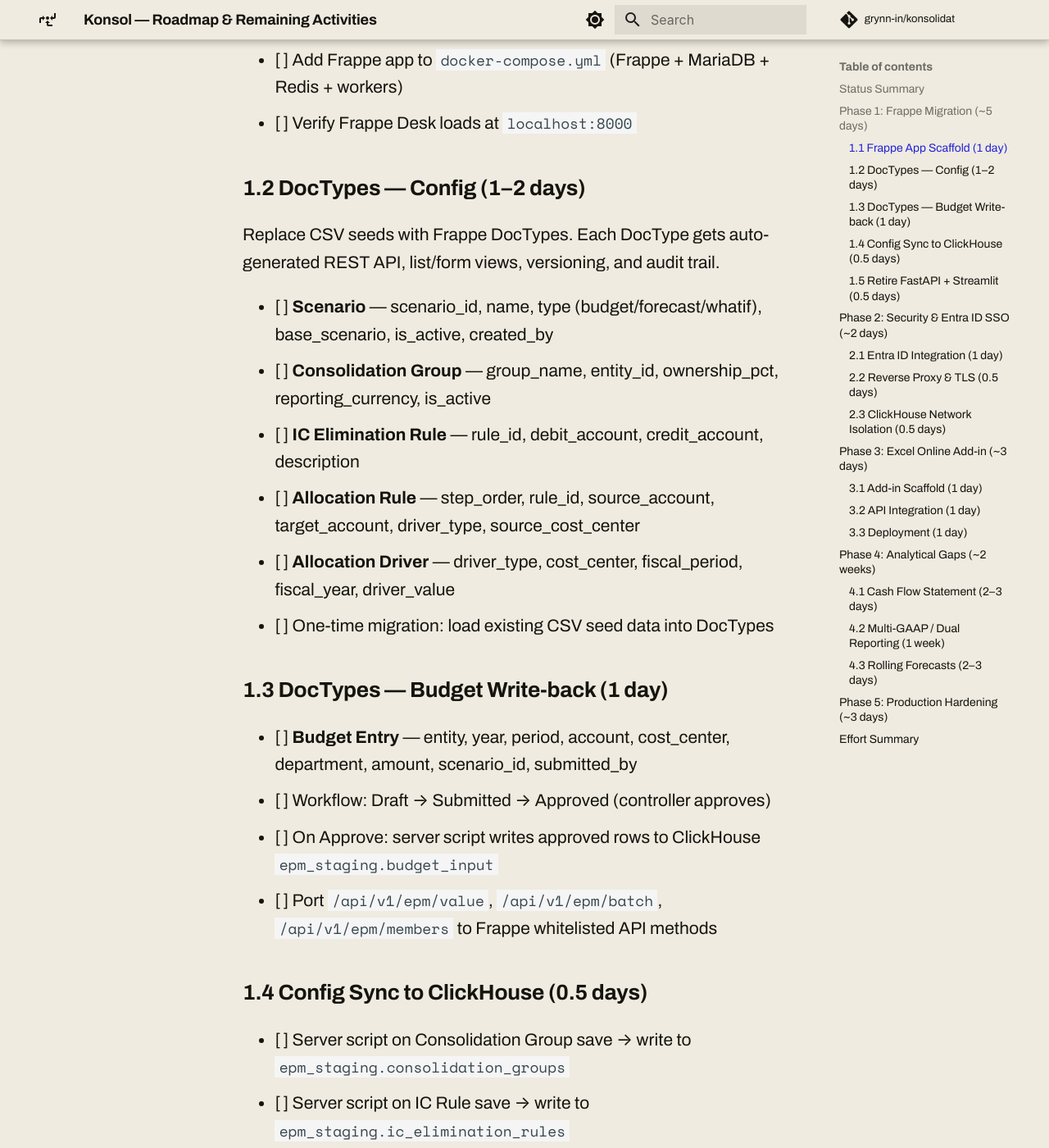
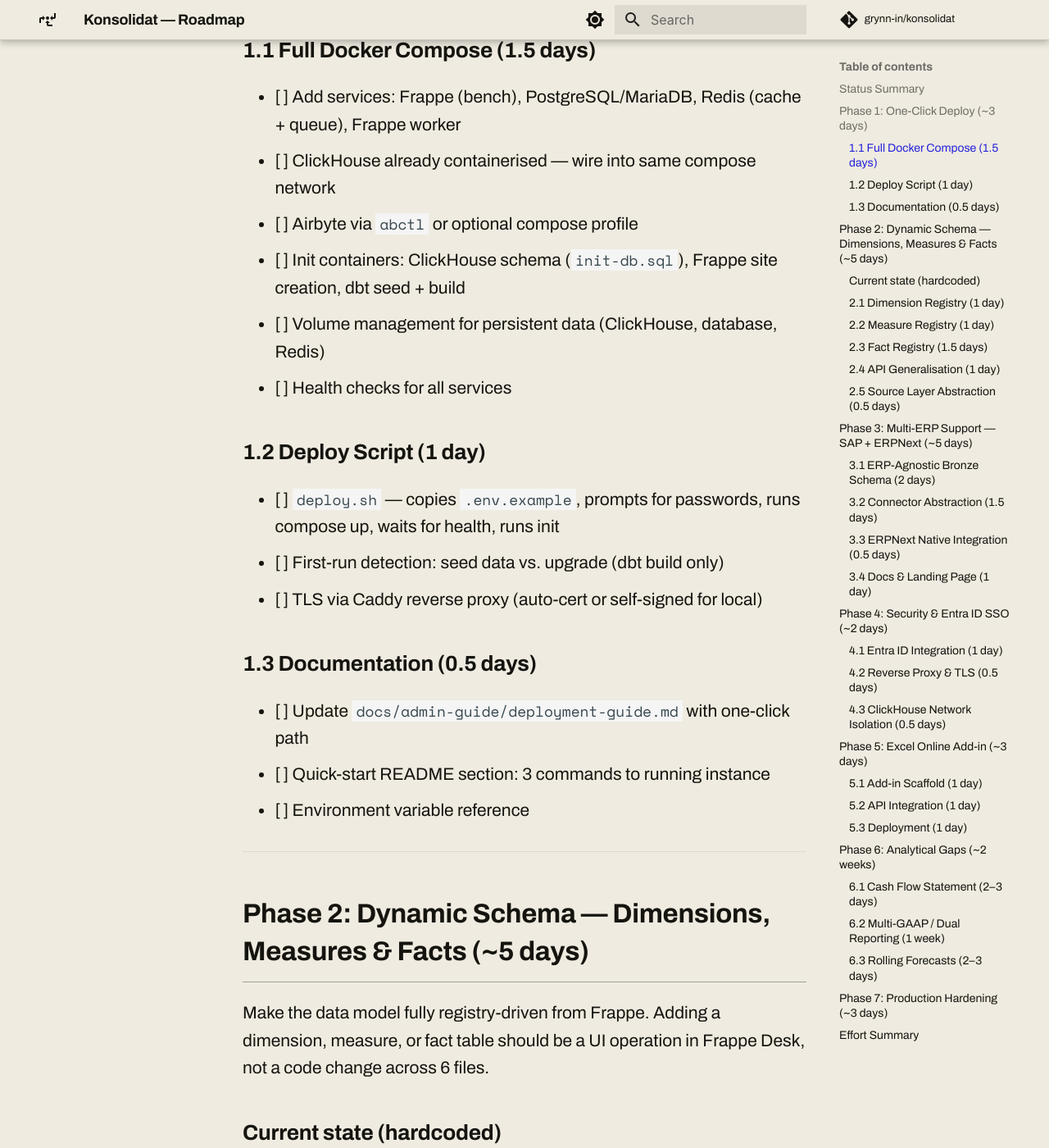
Before and after one commit to grynn-in/konsolidat, an MkDocs documentation site: the page built from docs/roadmap.md, in a window 1280 px wide and 1400 px high, scrolled down 1660 px. Shown: the whole window at 82% size. Built offline with MkDocs 1.6.1 and Material for MkDocs 9.7.7, drawn with Linux system fonts in a browser that asks for light colours; comment, search, counter and statistics services are not loaded; some of the changed text lies outside the part shown.

Commit message:
docs: rewrite roadmap with dynamic schema, multi-ERP, and one-click deploy phases
Add 1-slide marketing blurb (PPTX) and generator script. Roadmap now
reflects current state (Phase 1 done) and 7 forward phases: one-click
deploy, dynamic dimensions/measures/facts, SAP+ERPNext support, SSO,
Excel Online, analytical gaps, production hardening.

Co-Authored-By: Claude Opus 4.6 <noreply@anthropic.com>

```diff
--- a/docs/roadmap.md
+++ b/docs/roadmap.md
@@ -1,166 +1,240 @@
-# Konsol — Roadmap & Remaining Activities
+# Konsolidat — Roadmap
 
-*Last updated: 2026-06-07*
+*Last updated: 2026-06-09*
 
 ## Status Summary
 
 | Area | Status |
 |---|---|
-| Data pipeline (Bronze → Silver → Gold) | **Done** — 37 dbt models, 21 tests |
-| Consolidation (FX, IC elim, CTA, NCI) | **Done** — IFRS/GAAP compliant, tested |
-| Allocations (multi-step cascade) | **Done** — 3-step with driver support |
-| Budget write-back (FastAPI) | **Done** — 11 endpoints, staging tables |
+| Data pipeline (Bronze → Silver → Gold) | **Done** — 44 dbt models, 26 tests |
+| Consolidation (FX, IC elimination, CTA, NCI) | **Done** — IFRS/GAAP compliant |
+| Hierarchy, equity method, acquisition/disposal | **Done** — PRD-8 through PRD-22 |
+| Allocations (multi-step cascade, reciprocal, tiered) | **Done** — dynamic N-step engine |
+| Budget write-back | **Done** — EPMSAVE() from Excel + Frappe API |
 | Scenario management | **Done** — budget/forecast/whatif via API |
 | Variance analysis | **Done** — actual vs budget with favorable logic |
-| Excel integration (desktop ODBC) | **Done** — Cube SQL + VBA macros |
-| Admin UI (Streamlit) | **Done** — 4 pages |
-| Orchestration (Dagster) | **Done** — Airbyte + dbt asset graph |
-| Security / auth / RBAC | **Not started** |
-| Frappe migration | **Not started** |
-| Excel Online Add-in | **Not started** |
+| Excel VBA integration | **Done** — =EPM() + 5 functions, ODBC + REST |
+| Frappe app (konsol) | **Done** — DocTypes, ClickHouse sync, background jobs |
+| Docs site (MkDocs Material) | **Done** — konsolid.at, 31+ pages |
+| Custom domain | **Done** — konsolid.at on GitHub Pages |
+| FastAPI / Streamlit / Dagster | **Retired** — replaced by Frappe konsol app |
+| One-click deploy | **Not started** |
+| Multi-ERP (SAP, ERPNext) | **Not started** |
+| Dynamic dimensions | **Not started** |
+| Security / Entra ID SSO | **Not started** |
+| Excel Online Add-in (Office.js) | **Blocked** — admin-managed sideloading policy |
 | Cash flow statement | **Not started** |
 | Multi-GAAP | **Not started** |
 | Rolling forecasts | **Not started** |
 
 ---
 
-## Phase 1: Frappe Migration (~5 days)
+## Phase 1: One-Click Deploy (~3 days)
 
-Replace FastAPI + Streamlit + CSV seeds with Frappe. This closes the auth, workflow, audit, and web UI gaps in one move.
+Full docker-compose stack + single deploy script. Goal: `git clone && ./deploy.sh` gets a working instance.
 
-### 1.1 Frappe App Scaffold (1 day)
+### 1.1 Full Docker Compose (1.5 days)
 
-- [ ] `bench init konsolidat-bench`
-- [ ] `bench new-app konsol`
-- [ ] Add ClickHouse connection module (`clickhouse-connect`)
-- [ ] Add Frappe app to `docker-compose.yml` (Frappe + MariaDB + Redis + workers)
-- [ ] Verify Frappe Desk loads at `localhost:8000`
+- [ ] Add services: Frappe (bench), PostgreSQL/MariaDB, Redis (cache + queue), Frappe worker
+- [ ] ClickHouse already containerised — wire into same compose network
+- [ ] Airbyte via `abctl` or optional compose profile
+- [ ] Init containers: ClickHouse schema (`init-db.sql`), Frappe site creation, dbt seed + build
+- [ ] Volume management for persistent data (ClickHouse, database, Redis)
+- [ ] Health checks for all services
 
-### 1.2 DocTypes — Config (1–2 days)
+### 1.2 Deploy Script (1 day)
 
-Replace CSV seeds with Frappe DocTypes. Each DocType gets auto-generated REST API, list/form views, versioning, and audit trail.
+- [ ] `deploy.sh` — copies `.env.example`, prompts for passwords, runs compose up, waits for health, runs init
+- [ ] First-run detection: seed data vs. upgrade (dbt build only)
+- [ ] TLS via Caddy reverse proxy (auto-cert or self-signed for local)
 
-- [ ] **Scenario** — scenario_id, name, type (budget/forecast/whatif), base_scenario, is_active, created_by
-- [ ] **Consolidation Group** — group_name, entity_id, ownership_pct, reporting_currency, is_active
-- [ ] **IC Elimination Rule** — rule_id, debit_account, credit_account, description
-- [ ] **Allocation Rule** — step_order, rule_id, source_account, target_account, driver_type, source_cost_center
-- [ ] **Allocation Driver** — driver_type, cost_center, fiscal_period, fiscal_year, driver_value
-- [ ] One-time migration: load existing CSV seed data into DocTypes
+### 1.3 Documentation (0.5 days)
 
-### 1.3 DocTypes — Budget Write-back (1 day)
-
-- [ ] **Budget Entry** — entity, year, period, account, cost_center, department, amount, scenario_id, submitted_by
-- [ ] Workflow: Draft → Submitted → Approved (controller approves)
-- [ ] On Approve: server script writes approved rows to ClickHouse `epm_staging.budget_input`
-- [ ] Port `/api/v1/epm/value`, `/api/v1/epm/batch`, `/api/v1/epm/members` to Frappe whitelisted API methods
-
-### 1.4 Config Sync to ClickHouse (0.5 days)
-
-- [ ] Server script on Consolidation Group save → write to `epm_staging.consolidation_groups`
-- [ ] Server script on IC Rule save → write to `epm_staging.ic_elimination_rules`
-- [ ] Server script on Allocation Rule/Driver save → write to `epm_staging.allocation_rules` / `allocation_drivers`
-- [ ] Trigger Dagster dbt rebuild after config change (webhook or Dagster sensor)
-
-### 1.5 Retire FastAPI + Streamlit (0.5 days)
-
-- [ ] Remove `api/` directory
-- [ ] Remove `streamlit/` directory
-- [ ] Remove FastAPI and Streamlit from `docker-compose.yml`
-- [ ] Update `Makefile` targets
-- [ ] Update `README.md`
+- [ ] Update `docs/admin-guide/deployment-guide.md` with one-click path
+- [ ] Quick-start README section: 3 commands to running instance
+- [ ] Environment variable reference
 
 ---
 
-## Phase 2: Security & Entra ID SSO (~2 days)
+## Phase 2: Dynamic Schema — Dimensions, Measures & Facts (~5 days)
 
-### 2.1 Entra ID Integration (1 day)
+Make the data model fully registry-driven from Frappe. Adding a dimension, measure, or fact table should be a UI operation in Frappe Desk, not a code change across 6 files.
 
-- [ ] Register Konsol as an app in Microsoft Entra ID (same tenant as D365)
-- [ ] Configure Frappe Social Login Key for Entra ID (OAuth2 / OpenID Connect)
+### Current state (hardcoded)
+
+| Concept | What it is | Example | Where hardcoded |
+|---|---|---|---|
+| **Dimension** | Attribute to slice by | Cost Center, Department, Project | ClickHouse columns, API params, Budget Input doctype, dbt macros |
+| **Measure** | Numeric value to aggregate | period_net_amount, opening_balance, ytd_amount | dbt macros, API column mapping, Excel function `measure` param |
+| **Fact** | Transactional grain / source table | GL Journal Entries, Budget Input, Allocation Results | dbt models, ClickHouse staging tables, Airbyte sync config |
+
+### 2.1 Dimension Registry (1 day)
+
+- [ ] Frappe `Dimension` doctype becomes authoritative — on save, auto-generates:
+  - ClickHouse `ALTER TABLE ADD COLUMN` for all staging/reporting tables
+  - Entry in `dbt_project.yml` `vars.dimensions` (or dbt vars override)
+  - Budget Input doctype field (dynamic via Frappe custom fields API)
+- [ ] Validation: dimension name must be `dim_*`, unique, no reserved words
+- [ ] Source mapping per ERP: D365 JSON path, SAP field name, ERPNext fieldname
+- [ ] Allocation engine uses `allocation_role` from dimension config, not hardcoded column names
+
+### 2.2 Measure Registry (1 day)
+
+- [ ] Frappe `Measure` doctype: `name`, `column_name`, `aggregation` (sum/avg/last), `label`, `favorable_direction` (debit/credit)
+- [ ] On save, auto-generates:
+  - dbt `vars.measures` entries (drives `{{ measure_select() }}` macros)
+  - ClickHouse columns on gold tables
+  - API response includes only active measures
+- [ ] Default measures pre-seeded: `period_net_amount`, `opening_balance`, `closing_balance`, `ytd_amount`, `debit_amount`, `credit_amount`
+- [ ] Custom measures: e.g. `headcount`, `revenue_per_sqm` — derived via SQL expression field on the doctype
+
+### 2.3 Fact Registry (1.5 days)
+
+- [ ] Frappe `Fact Table` doctype: `name`, `source_type` (ERP GL / Budget / Statistical / Sub-ledger), `grain` description, `refresh_frequency`
+- [ ] Core facts (pre-seeded, always present):
+  - **GL Journal Entries** — debits/credits by account/period/entity (the universal financial fact)
+  - **Budget Input** — budget submissions per cell
+  - **Allocation Results** — derived output from allocation engine
+- [ ] Statistical facts (customer-configurable):
+  - **Headcount** — employees per cost center per period (for allocation drivers)
+  - **Area (sqm)** — square metres per cost center (for facilities allocation)
+  - **Revenue by Product** — for revenue-based allocation
+- [ ] Sub-ledger facts (for detailed reporting):
+  - **Accounts Payable** — invoice-level detail for cash flow
+  - **Fixed Assets** — asset register for depreciation / investing cash flow
+  - **Accounts Receivable** — aging for working capital analysis
+- [ ] Each Fact Table defines: required dimensions, required measures, ClickHouse table name, dbt model name
+- [ ] On save: generates ClickHouse staging table DDL + dbt source definition
+- [ ] Statistical facts replace the current `allocation_drivers` seed with a proper queryable fact table
+
+### 2.4 API Generalisation (1 day)
+
+- [ ] Replace hardcoded `cost_center`, `department` params with generic `dimensions` dict
+- [ ] `=EPM("USMF", 2024, "Q1", "401100", dimensions={"cost_center": "CC001", "project": "P01"})`
+- [ ] `measure` parameter validates against active Measure registry
+- [ ] New `fact` parameter: defaults to GL, but can query budget or statistical facts
+- [ ] Backward-compatible: old named params still work, mapped internally
+- [ ] ClickHouse query builder reads active dimensions/measures/facts from registry
+
+### 2.5 Source Layer Abstraction (0.5 days)
+
+- [ ] dbt macro `{{ dim_extract_from_source() }}` reads dimension list and generates extraction SQL per ERP
+- [ ] D365: auto-extract from `LedgerDimensionValuesJson` by `source_column` name
+- [ ] SAP/ERPNext: each connector provides its own dimension mapping (see Phase 3)
+- [ ] Fact-specific source macros: GL extraction vs. budget extraction vs. statistical extraction
+
+---
+
+## Phase 3: Multi-ERP Support — SAP + ERPNext (~5 days)
+
+Konsolidat currently extracts from D365 F&O only. Abstract the source layer so any ERP can feed the same silver/gold models.
+
+### 3.1 ERP-Agnostic Bronze Schema (2 days)
+
+- [ ] Define canonical bronze interface: `entity_id`, `fiscal_year`, `fiscal_period`, `main_account`, `debit`, `credit`, `currency`, `dimensions[]`
+- [ ] D365 connector (existing): map `GeneralJournalAccountEntry` → canonical schema
+- [ ] SAP connector: map FI line items (BSEG/BKPF or S/4HANA CDS views) → canonical schema
+- [ ] ERPNext connector: map `GL Entry` doctype → canonical schema
+- [ ] Each connector is an Airbyte source + one dbt staging model
+
+### 3.2 Connector Abstraction (1.5 days)
+
+- [ ] Frappe `ERP Connection` doctype: type (D365/SAP/ERPNext), credentials, entity mapping
+- [ ] Airbyte connection auto-provisioning from ERP Connection config
+- [ ] dbt source selector: `{{ source('bronze_' ~ erp_type, 'gl_entries') }}`
+- [ ] Silver layer is ERP-agnostic — all connectors produce identical output
+
+### 3.3 ERPNext Native Integration (0.5 days)
+
+- [ ] ERPNext bonus: direct Frappe-to-Frappe API (no Airbyte needed)
+- [ ] `hooks.py` event on GL Entry submit → write to ClickHouse bronze directly
+- [ ] Real-time consolidation for ERPNext customers
+
+### 3.4 Docs & Landing Page (1 day)
+
+- [ ] Update konsolid.at: "Works with D365, SAP, and ERPNext"
+- [ ] Connector setup guides for each ERP
+- [ ] Update marketing blurb (PPTX) with multi-ERP positioning
+- [ ] Architecture diagram showing pluggable source layer
+
+---
+
+## Phase 4: Security & Entra ID SSO (~2 days)
+
+### 4.1 Entra ID Integration (1 day)
+
+- [ ] Register Konsol in Microsoft Entra ID (OAuth2 / OpenID Connect)
 - [ ] Map Entra ID groups to Frappe roles (Reader, Planner, Controller, Admin)
-- [ ] Test SSO login flow from browser
+- [ ] Test SSO login flow
 
-### 2.2 Reverse Proxy & TLS (0.5 days)
+### 4.2 Reverse Proxy & TLS (0.5 days)
 
-- [ ] Add Caddy to `docker-compose.yml`
-- [ ] Configure Caddyfile: TLS auto-cert, reverse proxy to Frappe, CORS headers
-- [ ] Whitelist `*.officeapps.live.com` for Excel Online
+- [ ] Caddy in docker-compose: auto-cert TLS, CORS for Excel Online
 - [ ] Rate limiting: 100 req/min per user
 
-### 2.3 ClickHouse Network Isolation (0.5 days)
+### 4.3 ClickHouse Network Isolation (0.5 days)
 
-- [ ] ClickHouse listens on Docker internal network only (remove host port bindings)
-- [ ] Cube SQL API: internal network or VPN-only for desktop ODBC users
+- [ ] ClickHouse on Docker internal network only (no host port bindings in production)
 - [ ] Verify: no ClickHouse ports reachable from public internet
 
 ---
 
-## Phase 3: Excel Online Add-in (~3 days)
+## Phase 5: Excel Online Add-in (~3 days)
 
-### 3.1 Add-in Scaffold (1 day)
+*Blocked: admin-managed sideloading policy. Can proceed once IT policy is resolved.*
 
-- [ ] `npx yo office --type excel-functions-shared` → TypeScript project
-- [ ] Register custom functions: `EPM.VALUE`, `EPM.CONSOLIDATED`, `EPM.VARIANCE`, `EPM.MEMBERS`, `EPM.SUBMIT`
-- [ ] MSAL.js integration: acquire Entra ID token, pass as Bearer header
-- [ ] Test locally with `npm start` → Excel sideload
+### 5.1 Add-in Scaffold (1 day)
 
-### 3.2 API Integration (1 day)
+- [ ] TypeScript Office.js project with custom functions: `EPM.VALUE`, `EPM.VARIANCE`, `EPM.MEMBERS`, `EPM.SUBMIT`
+- [ ] MSAL.js: acquire Entra ID token, pass as Bearer header
 
-- [ ] `EPM.VALUE()` → `GET /api/method/konsol.api.get_value`
-- [ ] `EPM.CONSOLIDATED()` → `GET /api/method/konsol.api.get_consolidated`
-- [ ] `EPM.VARIANCE()` → `GET /api/method/konsol.api.get_variance`
-- [ ] `EPM.MEMBERS()` → `GET /api/method/konsol.api.get_members`
-- [ ] `EPM.SUBMIT()` → `POST /api/method/konsol.api.submit_budget`
-- [ ] Batch optimization: coalesce multiple `EPM.VALUE()` calls into single batch request during recalc
+### 5.2 API Integration (1 day)
+
+- [ ] Map custom functions to Frappe whitelisted API methods
+- [ ] Batch optimisation: coalesce calls during recalc
 - [ ] Result caching: 5-minute TTL per dimension combination
 
-### 3.3 Deployment (1 day)
+### 5.3 Deployment (1 day)
 
-- [ ] Build production add-in manifest (manifest.xml)
-- [ ] Upload to Microsoft 365 admin center for org-wide deployment
-- [ ] Test in Excel Online (browser), Excel Desktop (Windows/Mac), Excel iPad
-- [ ] Write user guide: `docs/excel-online-guide.md`
+- [ ] Production manifest.xml
+- [ ] Microsoft 365 admin center org-wide deployment
+- [ ] Test in Excel Online, Excel Desktop (Windows/Mac), Excel iPad
 
 ---
 
-## Phase 4: Analytical Gaps (~2 weeks)
+## Phase 6: Analytical Gaps (~2 weeks)
 
-### 4.1 Cash Flow Statement (2–3 days)
+### 6.1 Cash Flow Statement (2–3 days)
 
-- [ ] `gold_cash_flow_indirect.sql` — derive from BS delta method (period-over-period balance changes)
-- [ ] Categories: Operating (P&L adjustments), Investing (fixed asset changes), Financing (debt/equity changes)
-- [ ] Account mapping seed: `cash_flow_categories.csv` — maps main accounts to CF categories
+- [ ] `gold_cash_flow_indirect.sql` — derive from balance sheet delta method
+- [ ] Categories: Operating, Investing, Financing
+- [ ] Account mapping seed: `cash_flow_categories.csv`
 - [ ] Consolidated cash flow (after FX translation)
-- [ ] Add Cube schema + Excel table endpoint
-- [ ] Tests: CF operating + investing + financing = net change in cash
+- [ ] Tests: operating + investing + financing = net change in cash
 
-### 4.2 Multi-GAAP / Dual Reporting (1 week)
+### 6.2 Multi-GAAP / Dual Reporting (1 week)
 
-- [ ] Add `reporting_standard` dimension to gold models (e.g. `LOCAL_GAAP`, `IFRS`)
-- [ ] Separate adjustment rules per standard (e.g. different depreciation, lease treatment)
-- [ ] `consolidation_adjustments` seed gets `reporting_standard` column
-- [ ] `gold_consolidated_trial_balance` produces one output per standard
-- [ ] Cube schema + Excel function support `=EPM.VALUE(..., "IFRS")` vs `=EPM.VALUE(..., "LOCAL")`
+- [ ] `reporting_standard` dimension (LOCAL_GAAP, IFRS)
+- [ ] Separate adjustment rules per standard
+- [ ] Gold models produce one output per standard
 - [ ] Tests: each standard balances independently
 
-### 4.3 Rolling Forecasts (2–3 days)
+### 6.3 Rolling Forecasts (2–3 days)
 
-- [ ] `gold_rolling_forecast.sql` — 12-month forward window, shifts monthly
-- [ ] Logic: actual for closed periods + forecast for open periods
-- [ ] Forecast version management: auto-create next month's forecast from prior + actuals
-- [ ] Scenario type `rolling` in addition to `budget`/`forecast`/`whatif`
-- [ ] Tests: rolling window always covers exactly 12 periods
+- [ ] 12-month forward window, shifts monthly
+- [ ] Actual for closed periods + forecast for open periods
+- [ ] Scenario type `rolling`
 
 ---
 
-## Phase 5: Production Hardening (~3 days)
+## Phase 7: Production Hardening (~3 days)
 
 - [ ] ClickHouse backup automation (scheduled snapshots to Azure Blob / S3)
-- [ ] Dagster alerting: email on pipeline failure
-- [ ] Monitoring: ClickHouse query latency + Frappe response times (Prometheus + Grafana or Frappe's built-in)
-- [ ] Load testing: simulate 50 concurrent Excel users with `EPM.VALUE()` calls
-- [ ] Documentation: runbook for monthly close process
-- [ ] Documentation: disaster recovery procedure
+- [ ] Monitoring: ClickHouse query latency + Frappe response times (Prometheus + Grafana)
+- [ ] Alerting: email/Slack on pipeline failure or dbt test failure
+- [ ] Load testing: simulate 50 concurrent Excel users
+- [ ] Runbook: monthly close process
+- [ ] Disaster recovery procedure
 
 ---
 
@@ -168,11 +242,13 @@ Replace CSV seeds with Frappe DocTypes. Each DocType gets auto-generated REST AP
 
 | Phase | Effort | Dependencies |
 |---|---|---|
-| **Phase 1:** Frappe migration | ~5 days | None |
-| **Phase 2:** Security & SSO | ~2 days | Phase 1 |
-| **Phase 3:** Excel Online Add-in | ~3 days | Phase 1 + 2 |
-| **Phase 4:** Analytical gaps | ~2 weeks | Phase 1 (config sync) |
-| **Phase 5:** Production hardening | ~3 days | Phase 1–3 |
-| **Total** | **~5 weeks** | |
+| **Phase 1:** One-click deploy | ~3 days | None |
+| **Phase 2:** Dynamic schema (dimensions, measures, facts) | ~5 days | None |
+| **Phase 3:** Multi-ERP (SAP + ERPNext) | ~5 days | Phase 2 (dimension abstraction) |
+| **Phase 4:** Security & SSO | ~2 days | Phase 1 |
+| **Phase 5:** Excel Online Add-in | ~3 days | Phase 4 (SSO) |
+| **Phase 6:** Analytical gaps | ~2 weeks | Phase 2 (dimensions) |
+| **Phase 7:** Production hardening | ~3 days | Phase 1 |
+| **Total** | **~7 weeks** | |
 
-Phases 1–3 can be done sequentially in ~2 weeks. Phase 4 can run in parallel with Phase 3. Phase 5 follows all others.
+Phases 1 and 2 can run in parallel. Phase 3 depends on Phase 2 (schema abstraction). Phases 4–7 can overlap.
```
Also changed, not shown: 2 other files.
